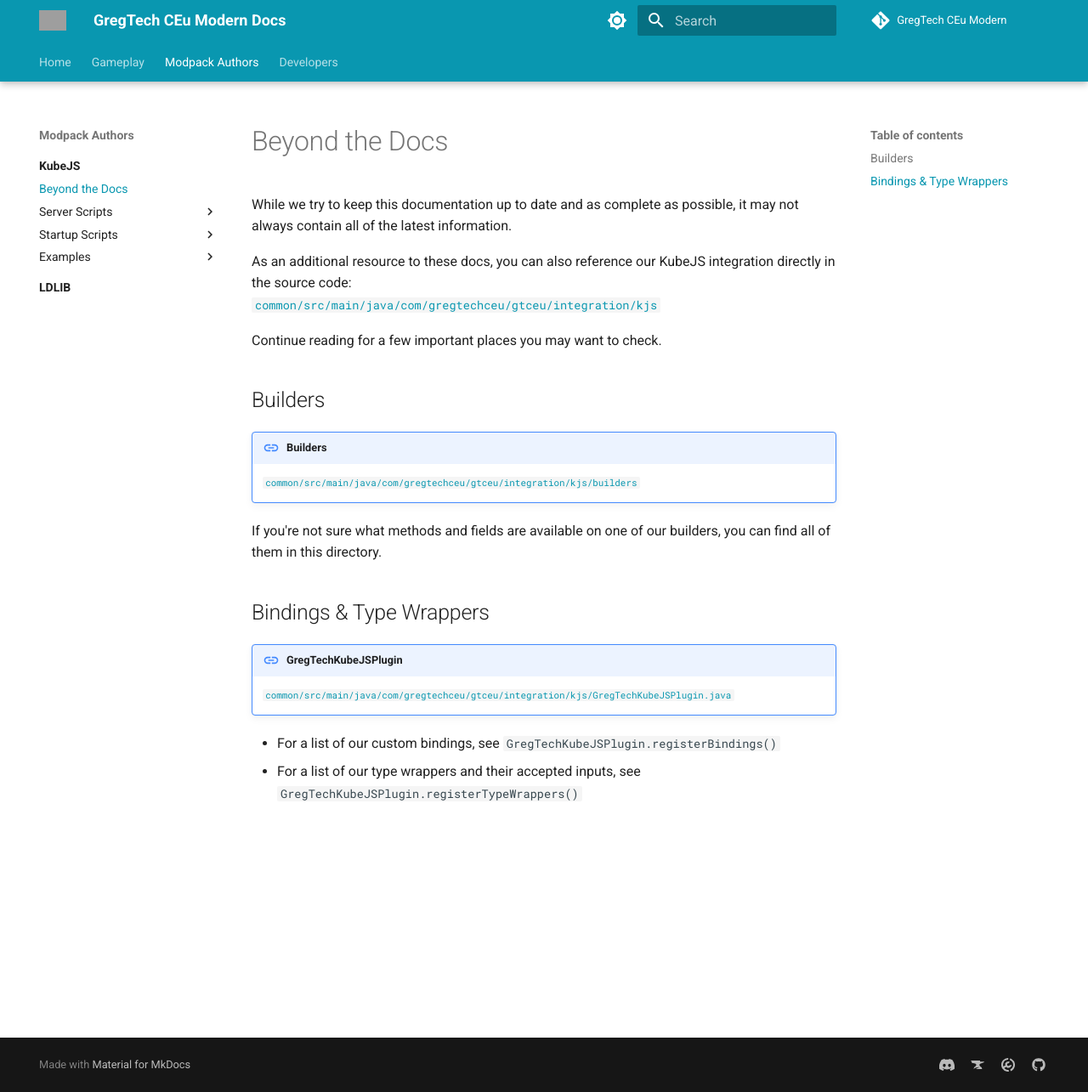
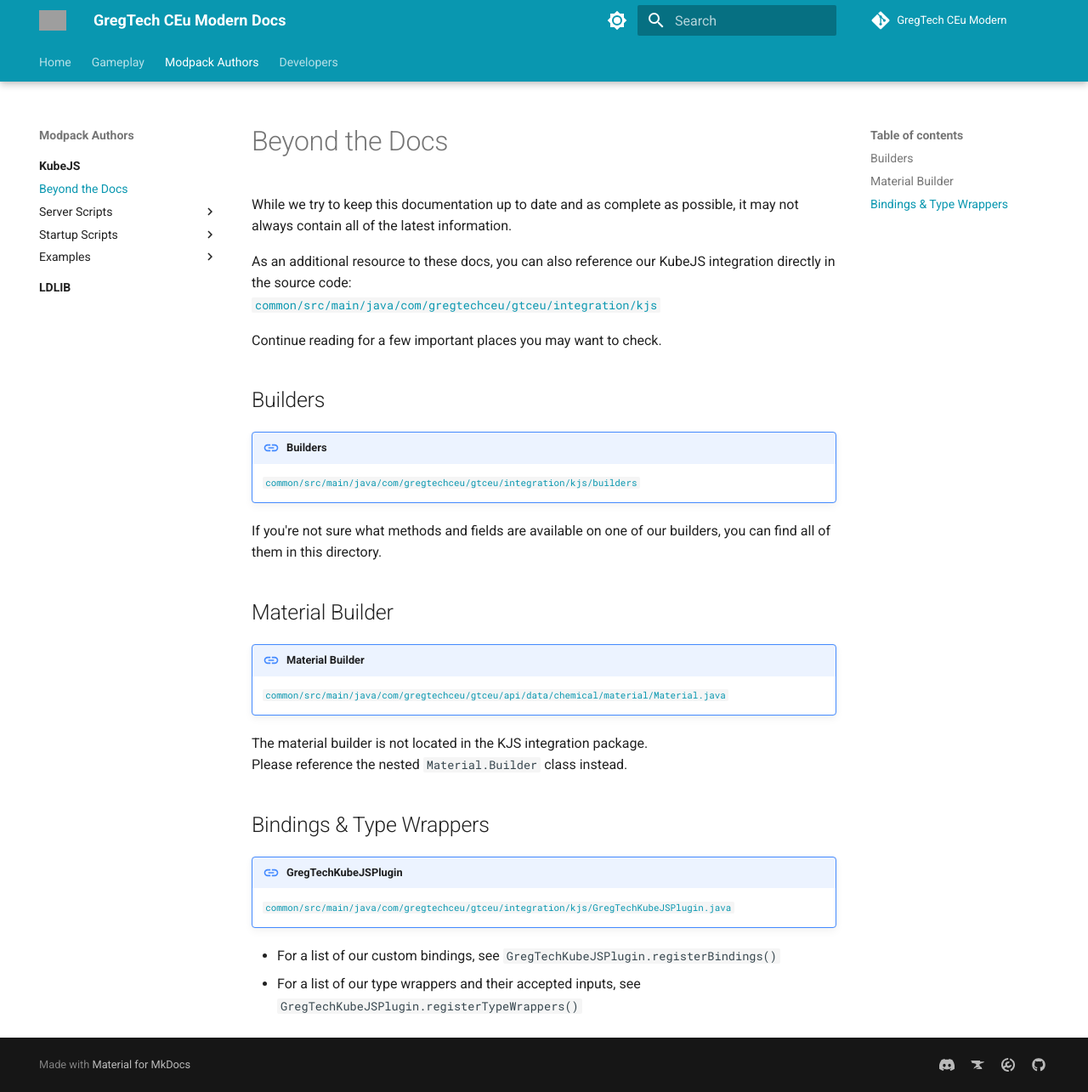
Before and after one commit to GregTechCEu/gtceu-modern-docs, an MkDocs documentation site: the page built from docs/Modpacks/KubeJS/Beyond-The-Docs.md, in a window 1280 px wide and 1285 px high. Shown: the whole window at 85% size. Built offline with MkDocs 1.6.1 and Material for MkDocs 9.7.7, drawn with Linux system fonts in a browser that asks for light colours; comment, search, counter and statistics services are not loaded; grey boxes are pictures that could not be loaded.

Commit message:
add material builder link

```diff
--- a/docs/Modpacks/KubeJS/Beyond-The-Docs.md
+++ b/docs/Modpacks/KubeJS/Beyond-The-Docs.md
@@ -21,6 +21,15 @@
 If you're not sure what methods and fields are available on one of our builders, you can find all of them in this directory.
 
 
+## Material Builder
+
+!!! link "Material Builder"
+    [`common/src/main/java/com/gregtechceu/gtceu/api/data/chemical/material/Material.java`](https://github.com/GregTechCEu/GregTech-Modern/blob/1.20.1/common/src/main/java/com/gregtechceu/gtceu/api/data/chemical/material/Material.java)
+
+The material builder is not located in the KJS integration package.
+Please reference the nested `Material.Builder` class instead.
+
+
 ## Bindings & Type Wrappers
 
 !!! link "GregTechKubeJSPlugin"
```
